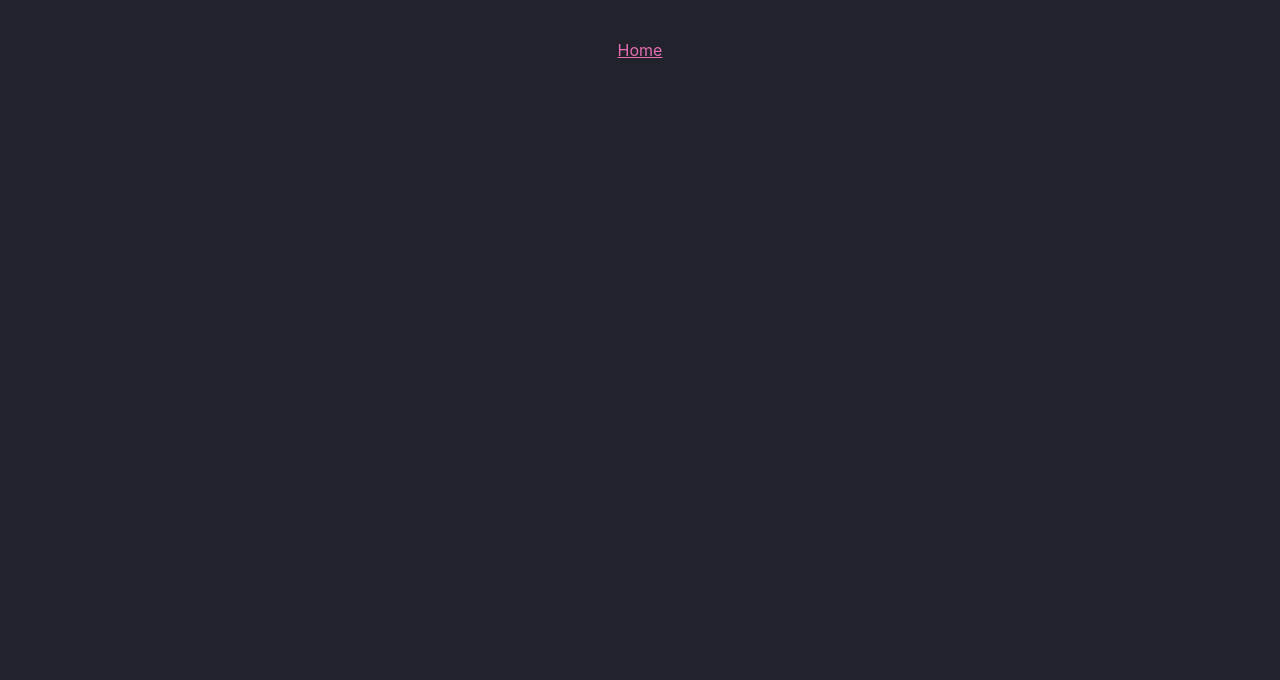
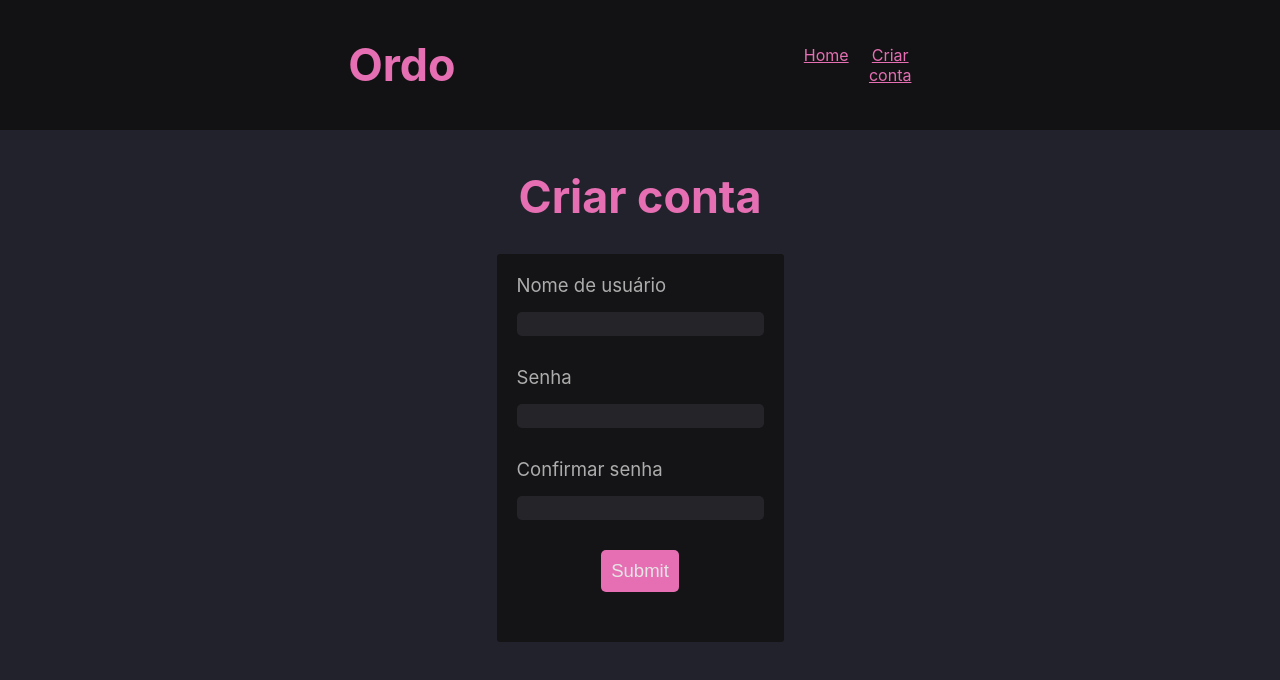
Before and after one commit to BrunoVieira003/Ordo, a React (Create React App) app in the folder client/: page /register in a window 1280 px wide. Before the commit this address had no page. Shown: the top 680 px of the page. Built offline with nearby package versions, Linux system fonts and the light colour scheme.

Commit message:
Cria form para criar conta

```diff
--- a/client/src/App.js
+++ b/client/src/App.js
@@ -1,7 +1,9 @@
 import './App.css';
+import { BrowserRouter as Router, Routes, Route} from 'react-router-dom'
+
 import Header from './components/Header';
 import LandingPage from './components/LandingPage';
-import { BrowserRouter as Router, Routes, Route} from 'react-router-dom'
+import RegisterForm from './components/RegisterForm';
 
 function App() {
   return (
@@ -12,6 +14,7 @@ function App() {
       <Routes>
 
         <Route exact path='/' element={<LandingPage/>}/>
+        <Route exact path='/register' element={<RegisterForm/>}/>
 
       </Routes>
 
--- a/client/src/components/Header.jsx
+++ b/client/src/components/Header.jsx
@@ -4,8 +4,10 @@ import styles from './Header.module.css'
 function Header(props){
     return (
         <div className={styles.Header}>
+            <h1>Ordo</h1>
             <nav>
                 <Link to='/'>Home</Link>
+                <Link to='/register'>Criar conta</Link>
             </nav>
         </div>
     )
--- a/client/src/components/Header.module.css
+++ b/client/src/components/Header.module.css
@@ -1,5 +1,16 @@
 .Header{
+    display: flex;
+    justify-content: space-evenly;
+    align-items: center;
     width: 100%;
     text-align: center;
-    padding: 5vh 0;
+    padding: 1vh 0;
+    margin-bottom: 5vh;
+    background-color: var(--header-bg-color);
 }
+
+.Header nav{
+    width: 10%;
+    display: flex;
+    justify-content: space-between;
+}
--- /dev/null
+++ b/client/src/components/RegisterForm.jsx
@@ -0,0 +1,20 @@
+import styles from './RegisterForm.module.css'
+
+function RegisterForm(props){
+    return (
+        <div className={styles.RegisterForm}>
+            <h1>Criar conta</h1>
+            <form>
+                <label>Nome de usuário</label>
+                <input type="text" />
+                <label htmlFor="">Senha</label>
+                <input type="password" />
+                <label htmlFor="">Confirmar senha</label>
+                <input type="password" />
+                <input type="submit" />
+            </form>
+        </div>
+    )
+}
+
+export default RegisterForm
--- /dev/null
+++ b/client/src/components/RegisterForm.module.css
@@ -0,0 +1,44 @@
+.RegisterForm form{
+    display: flex;
+    flex-direction: column;
+    background-color: var(--form-bg-color);
+    width: fit-content;
+    padding: 20px;
+    border-radius: 3px;
+    margin: 0 auto;
+}
+
+.RegisterForm label{
+    margin-bottom: 16px;
+}
+
+.RegisterForm input{
+    margin-bottom: 30px;
+    border-radius: 5px;
+    border: none;
+    background-color: var(--input-bg-color);
+    outline: 1px transparent;
+    transition: all .1s;
+
+}
+
+.RegisterForm input:focus{
+    background-color: var(--input-focus-bg-color);
+    outline: 1px solid var(--primary-color);
+}
+
+.RegisterForm input[type=submit]{
+    width: fit-content;
+    align-self: center;
+    padding: 10px;
+    color: var(--text-color);
+    background-color: var(--primary-color);
+    outline: 1px transparent;
+}
+
+.RegisterForm input[type=submit]:hover,
+.RegisterForm input[type=submit]:focus{
+    outline: 1px solid var(--primary-color);
+    color: var(--primary-color);
+    background-color: transparent;
+}
--- a/client/src/index.css
+++ b/client/src/index.css
@@ -39,6 +39,21 @@ a{
   color: var(--primary-color);
 }
 
+h1{
+  text-align: center;
+  font-size: calc(2rem + 1vw);
+}
+
 p{
   color: var(--text-color);
+  font-size: calc(1.3rem + 0.2vw);
 }
+
+label{
+  color: var(--label-text-color);
+  font-size: calc(1rem + 0.2vw);
+}
+
+input{
+  font-size: calc(1rem + 0.2vw);
+}
```
